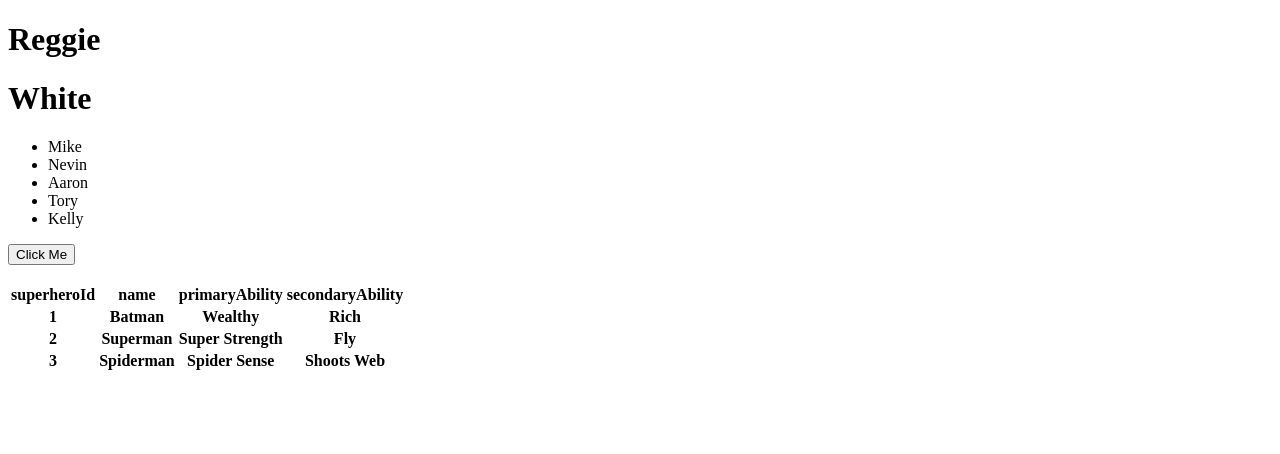
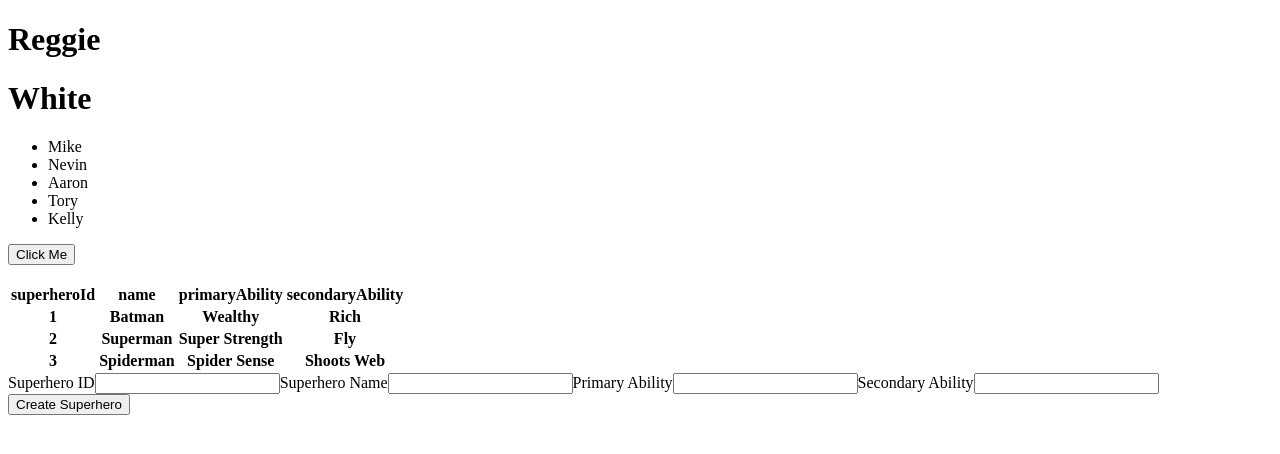
Before and after one commit to Shoulders93/ReactComponentsWorksheet, a React (Create React App) app: page / in a window 1280 px wide. Shown: the top 454 px of the page. Built offline with nearby package versions, Linux system fonts and the light colour scheme.

Commit message:
Updated Superhero create form. Redid this.state for hero.

```diff
--- a/package.json
+++ b/package.json
@@ -6,6 +6,7 @@
     "@testing-library/jest-dom": "^5.14.1",
     "@testing-library/react": "^11.2.7",
     "@testing-library/user-event": "^12.8.3",
+    "axios": "^0.21.4",
     "bootstrap": "^5.1.1",
     "react": "^17.0.2",
     "react-dom": "^17.0.2",
--- a/src/components/App.jsx
+++ b/src/components/App.jsx
@@ -3,19 +3,31 @@ import DisplayName from "./DisplayName";
 import NamesList from "./NamesList";
 import AlertUser from "./AlertUser";
 import Superhero from "./Superhero";
+import SuperheroCreateForm from "./SuperheroCreateForm";
 
 class App extends Component {
     constructor(props){
         super(props);
         this.state = {
-            firstName: '',
-            lastName: '',
+            hero: [
+                {superheroId: "1", name: "Batman", primaryAbility: "Wealthy", secondaryAbility: "Rich"},
+                {superheroId: "2", name: "Superman", primaryAbility: "Super Strength", secondaryAbility: "Fly"},
+                {superheroId: "3", name: "Spiderman", primaryAbility: "Spidey Sense", secondaryAbility: "Shoots Web"},
+            ]
         };
     }
 
     alertFunction(){
         alert('devCodeCamp')
     }
+
+    createSH = (newHero) => {
+        console.log(newHero)
+        this.setState({
+            hero: hero.push(newHero)
+        })
+    }
+    // this is the definition
 
     render(){
         return (
@@ -25,6 +37,7 @@ class App extends Component {
                 <AlertUser  newAlert={this.alertFunction}/>
                 <br></br>
                 <Superhero />
+                <SuperheroCreateForm createNewSuperhero={this.createSH}/>
             </div>
         );
     }
--- a/src/components/Superhero.jsx
+++ b/src/components/Superhero.jsx
@@ -3,30 +3,35 @@ import React from "react";
 const Superhero = (props) => {
     return (
         <table>
+            <thead>
                 <tr>
                     <th>superheroId</th>
                     <th>name</th>
                     <th>primaryAbility</th>
                     <th>secondaryAbility</th>
                 </tr>
-            <tr>
+            </thead>
+
+            <tbody>
+                <tr key='1'>
                     <th>1</th>
                     <th>Batman</th>
                     <th>Wealthy</th>
                     <th>Rich</th>
                 </tr>
-            <tr>
+                <tr key='2'>
                     <th>2</th>
                     <th>Superman</th>
                     <th>Super Strength</th>
                     <th>Fly</th>
                 </tr>
-            <tr>
+                <tr key='3'>
                     <th>3</th>
                     <th>Spiderman</th>
                     <th>Spider Sense</th>
                     <th>Shoots Web</th>
                 </tr>
+            </tbody>
         </table>
     )
 }
--- a/src/components/SuperheroCreateForm.jsx
+++ b/src/components/SuperheroCreateForm.jsx
@@ -10,10 +10,30 @@ class SuperheroCreateForm extends Component {
             secondaryAbility: '',
          }
     }
+
+    handleChange = (event) => {
+        this.setState({
+            [event.target.name]: event.target.value
+        })
+    }
+
+    handleSubmit = (event) => {
+        event.preventDefault();
+        this.props.createNewSuperhero(this.state) // this is calling the function to be executed
+    }
+
     render() {
         return (
-            <form>
-
+            <form onSubmit={this.handleSubmit}>
+                <label>Superhero ID</label>
+                <input type='text' name="superheroId" onChange={this.handleChange} value={this.state.superheroId} />
+                <label>Superhero Name</label>
+                <input type='text' name="name" onChange={this.handleChange} value={this.state.name} />
+                <label>Primary Ability</label>
+                <input type='text' name="primaryAbility" onChange={this.handleChange} value={this.state.primaryAbility} />
+                <label>Secondary Ability</label>
+                <input type='text' name="secondaryAbility" onChange={this.handleChange} value={this.state.secondaryAbility} />
+                <button type="submit">Create Superhero</button>
             </form>
          );
     }
```
Also changed, not shown: src/components_two/App.jsx (added, +27 -0 lines), src/components/DisplayName.jsx (line endings or trailing spaces), 1 other file (tests, documents, lock files or other folders). Lines whose indentation alone changed are shown as unchanged.
